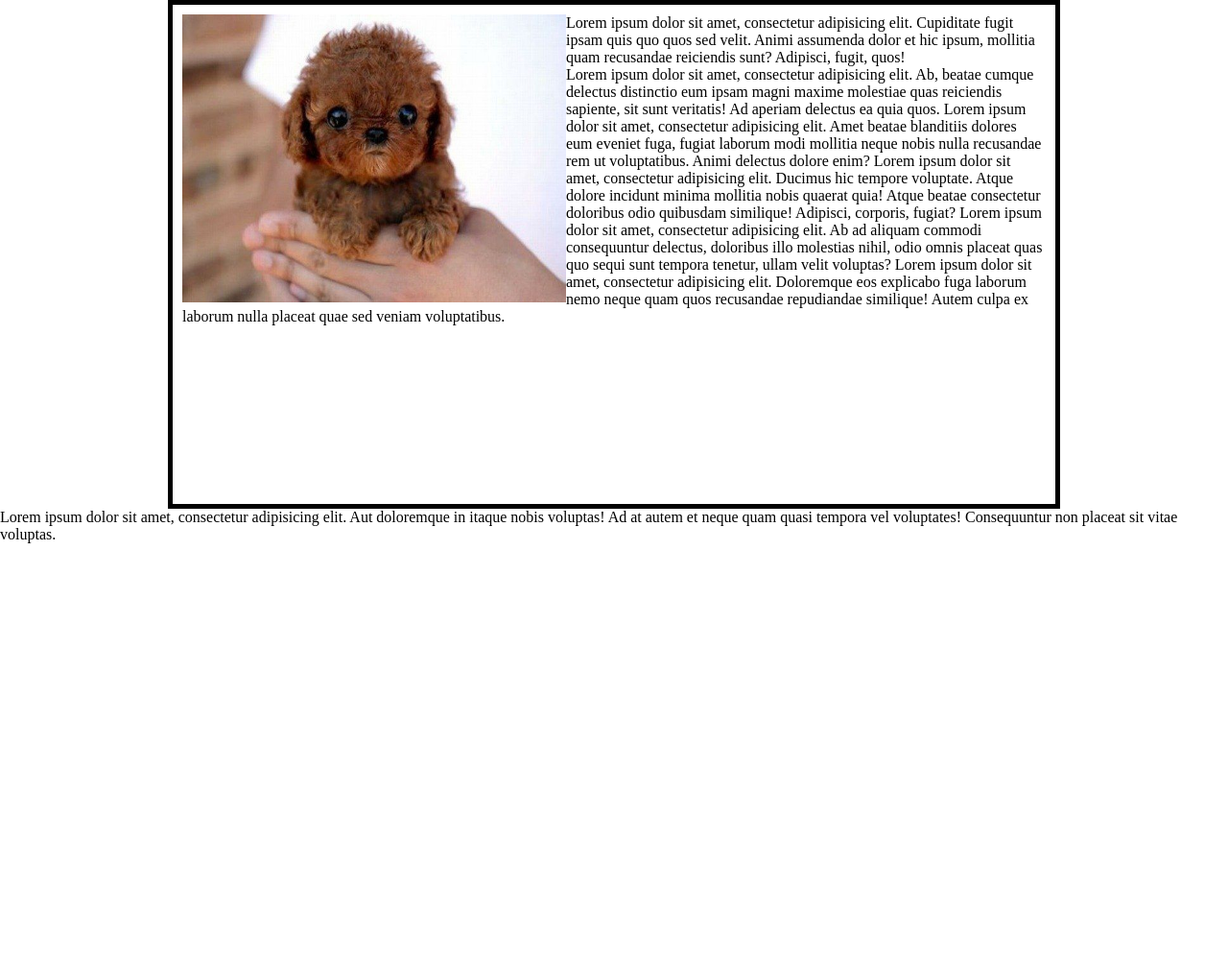
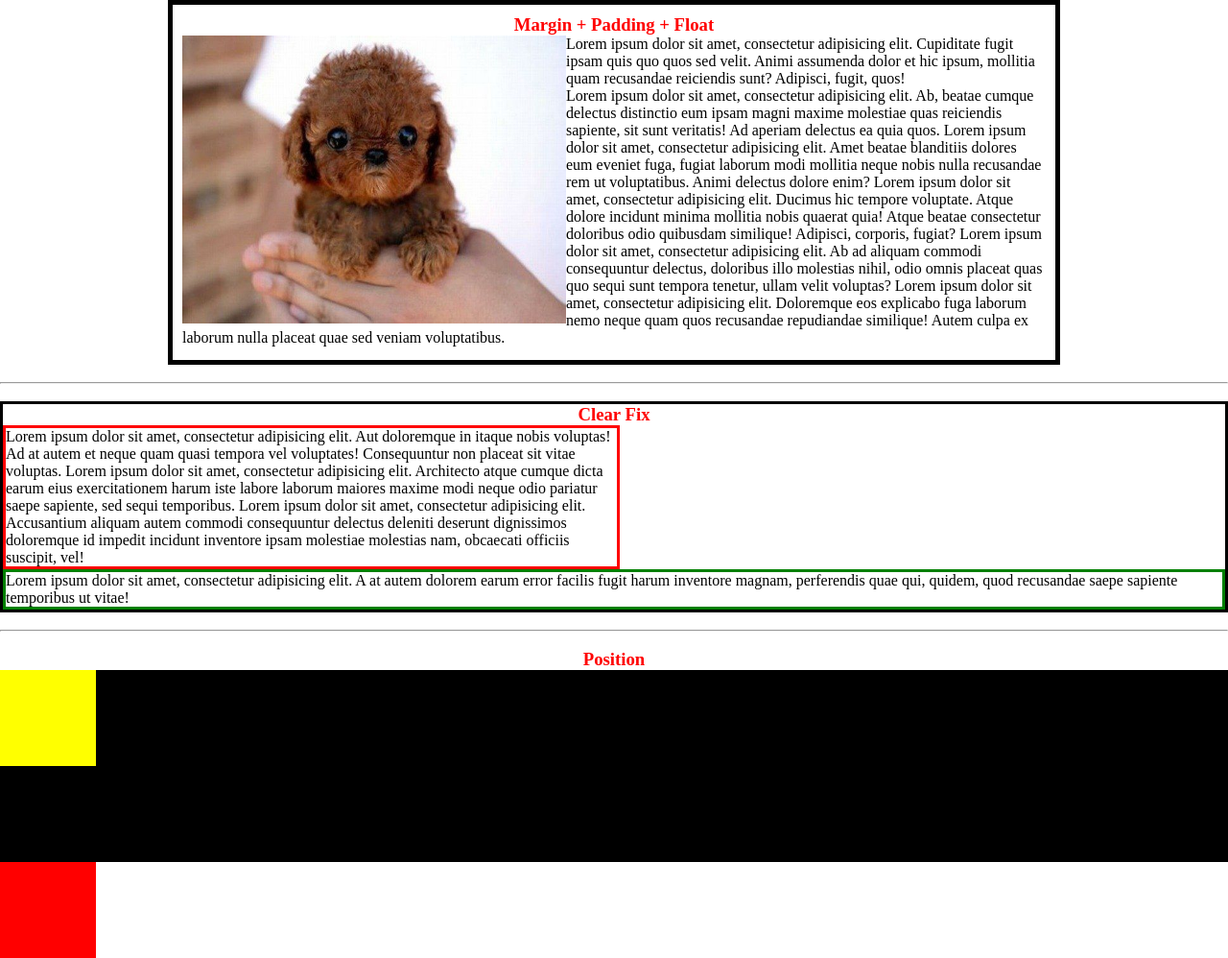
Before and after one commit to IhnatovychYura/HTML_2020, a plain HTML site: page PREVIEW/PREVIEW_THREE/index.html in a window 1280 px wide. Shown: the whole page at 96% size. Before the commit the page ends 800 px from the top, so only its background shows below. Drawn offline with Linux system fonts and the light colour scheme.

Commit message:
HomeWorkTwo add

```diff
--- a/PREVIEW/PREVIEW_THREE/index.html
+++ b/PREVIEW/PREVIEW_THREE/index.html
@@ -10,27 +10,60 @@
 </head>
 <body>
 <div class="block">
+    <h3>Margin + Padding + Float</h3>
     <div class="img">
         <img src="Photo/Dog.jpg" alt="dog">
     </div>
     <div class="text">
-    <p>Lorem ipsum dolor sit amet, consectetur adipisicing elit. Cupiditate fugit ipsam quis quo quos sed velit. Animi
+        <p>Lorem ipsum dolor sit amet, consectetur adipisicing elit. Cupiditate fugit ipsam quis quo quos sed velit.
+            Animi
             assumenda dolor et hic ipsum, mollitia quam recusandae reiciendis sunt? Adipisci, fugit, quos!
             <br>
-        Lorem ipsum dolor sit amet, consectetur adipisicing elit. Ab, beatae cumque delectus distinctio eum ipsam magni
+            Lorem ipsum dolor sit amet, consectetur adipisicing elit. Ab, beatae cumque delectus distinctio eum ipsam
+            magni
             maxime molestiae quas reiciendis sapiente, sit sunt veritatis! Ad aperiam delectus ea quia quos.
             Lorem ipsum dolor sit amet, consectetur adipisicing elit. Amet beatae blanditiis dolores eum eveniet fuga,
             fugiat laborum modi mollitia neque nobis nulla recusandae rem ut voluptatibus. Animi delectus dolore enim?
-        Lorem ipsum dolor sit amet, consectetur adipisicing elit. Ducimus hic tempore voluptate. Atque dolore incidunt
+            Lorem ipsum dolor sit amet, consectetur adipisicing elit. Ducimus hic tempore voluptate. Atque dolore
+            incidunt
             minima mollitia nobis quaerat quia! Atque beatae consectetur doloribus odio quibusdam similique! Adipisci,
             corporis, fugiat?
-        Lorem ipsum dolor sit amet, consectetur adipisicing elit. Ab ad aliquam commodi consequuntur delectus, doloribus
+            Lorem ipsum dolor sit amet, consectetur adipisicing elit. Ab ad aliquam commodi consequuntur delectus,
+            doloribus
             illo molestias nihil, odio omnis placeat quas quo sequi sunt tempora tenetur, ullam velit voluptas?
-        Lorem ipsum dolor sit amet, consectetur adipisicing elit. Doloremque eos explicabo fuga laborum nemo neque quam
-        quos recusandae repudiandae similique! Autem culpa ex laborum nulla placeat quae sed veniam voluptatibus.</p>
+            Lorem ipsum dolor sit amet, consectetur adipisicing elit. Doloremque eos explicabo fuga laborum nemo neque
+            quam
+            quos recusandae repudiandae similique! Autem culpa ex laborum nulla placeat quae sed veniam voluptatibus.
+        </p>
     </div>
 </div>
-<p>Lorem ipsum dolor sit amet, consectetur adipisicing elit. Aut doloremque in itaque nobis voluptas! Ad at autem et
-    neque quam quasi tempora vel voluptates! Consequuntur non placeat sit vitae voluptas.</p>
+
+<br>
+<hr>
+<br>
+
+<div class="container">
+    <h3>Clear Fix</h3>
+    <div class="blockOne">
+        <p>Lorem ipsum dolor sit amet, consectetur adipisicing elit. Aut doloremque in itaque nobis voluptas! Ad at
+            autem et
+            neque quam quasi tempora vel voluptates! Consequuntur non placeat sit vitae voluptas. Lorem ipsum dolor sit amet, consectetur adipisicing elit. Architecto atque cumque dicta earum eius exercitationem harum iste labore laborum maiores maxime modi neque odio pariatur saepe sapiente, sed sequi temporibus. Lorem ipsum dolor sit amet, consectetur adipisicing elit. Accusantium aliquam autem commodi consequuntur delectus deleniti deserunt dignissimos doloremque id impedit incidunt inventore ipsam molestiae molestias nam, obcaecati officiis suscipit, vel!</p>
+    </div>
+    <div class="blockTwo">
+        <p>Lorem ipsum dolor sit amet, consectetur adipisicing elit. A at autem dolorem earum error facilis fugit harum
+            inventore magnam, perferendis quae qui, quidem, quod recusandae saepe sapiente temporibus ut vitae!</p>
+    </div>
+</div>
+
+<br>
+<hr>
+<br>
+
+<h3>Position</h3>
+<div class="bg-black">
+    <div class="bg-yellow"></div>
+</div>
+<div class="bg-red"></div>
+
 </body>
 </html>
--- a/PREVIEW/PREVIEW_THREE/styles.css
+++ b/PREVIEW/PREVIEW_THREE/styles.css
@@ -3,10 +3,14 @@
     padding: 0;
 }
 
+h3 {
+    text-align: center;
+    color: red;
+}
 .block {
     border: 5px solid black;
     width: 900px;
-    height: 500px;
+    height: 350px;
     margin: 0 auto;
     padding: 10px;
 }
@@ -19,3 +23,36 @@ img {
 .img {
     float: left;
 }
+
+.container {
+    border: 3px solid black;
+}
+
+.blockOne {
+    border: 3px solid red;
+    width: 50%;
+    float: left;
+}
+
+.blockTwo {
+    border: 3px solid green;
+    clear: both;
+}
+
+.bg-black {
+    background: black;
+    height: 200px;
+    position: relative;
+}
+
+.bg-yellow {
+    background: yellow;
+    width: 100px;
+    height: 100px;
+
+}
+.bg-red {
+    background: red;
+    width: 100px;
+    height: 100px;
+}
```
Also changed, not shown: HomeWork/HomeWorkThree_DivBlocksFloat/index.html (+2 -2 lines). Lines whose indentation alone changed are shown as unchanged.
